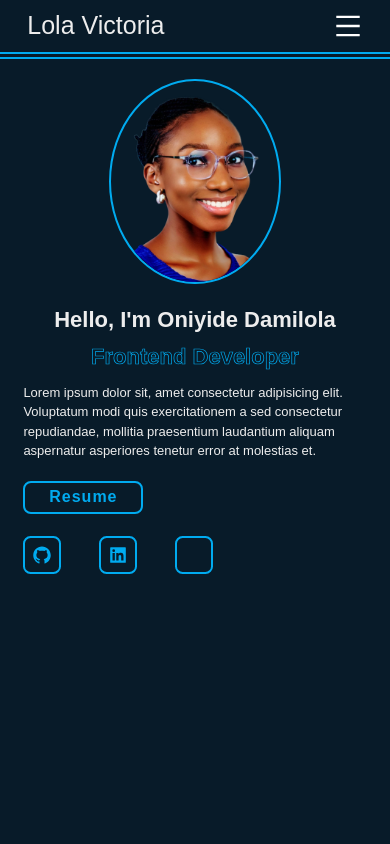
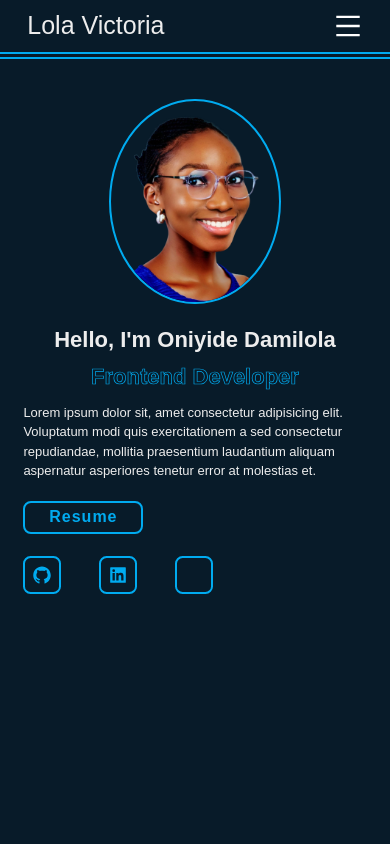
Before and after one commit to LolaVictoria/Portfolio, a React (Vite) app: page / in a window 390 px wide. Shown: the top 844 px of the page. Built offline with nearby package versions, Linux system fonts and the light colour scheme; some icons are missing.

Commit message:
new update

```diff
--- a/src/index.css
+++ b/src/index.css
@@ -54,3 +54,9 @@ section {
         padding: 3rem 6% 3rem;
     }
 }
+
+section:first-child {
+    @media(max-width: 770px) {
+        padding: 0rem 6% 3rem;
+    }
+}
--- a/src/pages/home.module.css
+++ b/src/pages/home.module.css
@@ -5,8 +5,7 @@
 
 
     @media (max-width: 770px) {
-        padding: 2rem 6% 0rem;
-
+        padding: 4rem 6% 0rem;
 
     }
 
```
